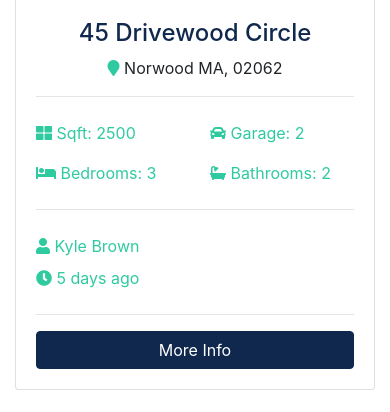
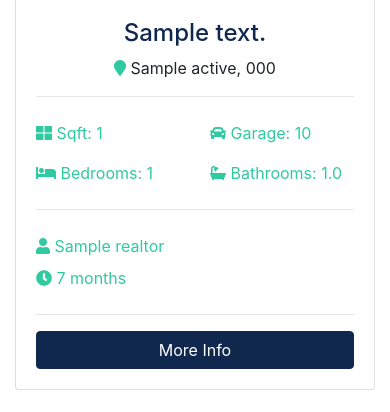
Before and after one commit to fjcasti1/django-BTRE-project, a Django app: page / in a window 390 px wide. Shown: the part 1194-1606 px from the top of the page. Run offline with Django 3.2, Linux system fonts and the light colour scheme; tables that the repository leaves empty hold one stand-in row (values such as "Sample post"); grey boxes marked "Sample" are stand-in pictures; some libraries are stand-ins or nearby versions.

Commit message:
Make home and about dynamic

```diff
--- a/listings/views.py
+++ b/listings/views.py
@@ -5,7 +5,7 @@ from .models import Listing
 
 def index(request):
     listings = Listing.objects.order_by('-list_date').filter(is_published=True)
-    paginator = Paginator(listings, 2)
+    paginator = Paginator(listings, 6)
     page = request.GET.get('page')
     paged_listings = paginator.get_page(page)
 
--- a/pages/views.py
+++ b/pages/views.py
@@ -1,9 +1,22 @@
 from django.shortcuts import render
+from listings.models import Listing
+from realtors.models import Realtor
 
 
 def index(request):
-    return render(request, 'pages/index.html')
+    listings = Listing.objects.order_by(
+        '-list_date').filter(is_published=True)[:3]
+    context = {
+        'listings': listings
+    }
+    return render(request, 'pages/index.html', context)
 
 
 def about(request):
-    return render(request, 'pages/about.html')
+    realtors = Realtor.objects.order_by('-hire_date')
+    mvps = realtors.filter(is_mvp=True)
+    context = {
+        'realtors': realtors,
+        'mvps': mvps
+    }
+    return render(request, 'pages/about.html', context)
--- a/templates/pages/index.html
+++ b/templates/pages/index.html
@@ -1,4 +1,8 @@
-{% extends 'base.html' %} {% block content %}
+{% extends 'base.html' %}
+
+{% load humanize %}
+
+{% block content %}
 <!-- Showcase -->
 <section id="showcase">
   <div class="container text-center">
@@ -149,135 +153,60 @@
   <div class="container">
     <h3 class="text-center mb-3">Latest Listings</h3>
     <div class="row">
-      <!-- Listing 1 -->
+      {% if listings %}
+        {% for listing in listings%}
           <div class="col-md-6 col-lg-4 mb-4">
             <div class="card listing-preview">
-          <img class="card-img-top" src="assets/img/homes/home-1.jpg" alt="" />
+              <img class="card-img-top" src="{{ listing.photo_main.url }}" alt="" />
               <div class="card-img-overlay">
                 <h2>
-              <span class="badge badge-secondary text-white">$490,000</span>
+                  <span class="badge badge-secondary text-white">${{ listing.price | intcomma }}</span>
                 </h2>
               </div>
               <div class="card-body">
                 <div class="listing-heading text-center">
-              <h4 class="text-primary">45 Drivewood Circle</h4>
+                  <h4 class="text-primary">{{ listing.address }}</h4>
                   <p>
-                <i class="fas fa-map-marker text-secondary"></i> Norwood MA,
-                02062
+                    <i class="fas fa-map-marker text-secondary"></i>
+                    {{ listing.city }} {{ listing.state }}, {{ listing.zipcode }}
                   </p>
                 </div>
                 <hr />
                 <div class="row py-2 text-secondary">
                   <div class="col-6">
-                <i class="fas fa-th-large"></i> Sqft: 2500
+                    <i class="fas fa-th-large"></i> Sqft: {{ listing.sqft }}
                   </div>
-              <div class="col-6"><i class="fas fa-car"></i> Garage: 2</div>
+                  <div class="col-6"><i class="fas fa-car"></i> Garage: {{ listing.garage }}</div>
                 </div>
                 <div class="row py-2 text-secondary">
-              <div class="col-6"><i class="fas fa-bed"></i> Bedrooms: 3</div>
-              <div class="col-6"><i class="fas fa-bath"></i> Bathrooms: 2</div>
+                  <div class="col-6"><i class="fas fa-bed"></i>
+                    Bedrooms: {{ listing.bedrooms }}</div>
+                  <div class="col-6"><i class="fas fa-bath"></i>
+                    Bathrooms: {{ listing.bathrooms }}
+                  </div>
                 </div>
                 <hr />
                 <div class="row py-2 text-secondary">
-              <div class="col-6"><i class="fas fa-user"></i> Kyle Brown</div>
+                  <div class="col-6"><i class="fas fa-user"></i> {{ listing.realtor }}</div>
                 </div>
                 <div class="row text-secondary pb-2">
-              <div class="col-6"><i class="fas fa-clock"></i> 5 days ago</div>
+                  <div class="col-6"><i class="fas fa-clock"></i>
+                    {{ listing.list_date | timesince }}
+                  </div>
                 </div>
                 <hr />
-            <a href="listing.html" class="btn btn-primary btn-block"
+                <a href="{% url 'listing' listing.id %}" class="btn btn-primary btn-block"
                   >More Info</a
                 >
               </div>
             </div>
           </div>
-
-      <!-- Listing 2 -->
-      <div class="col-md-6 col-lg-4 mb-4">
-        <div class="card listing-preview">
-          <img class="card-img-top" src="assets/img/homes/home-2.jpg" alt="" />
-          <div class="card-img-overlay">
-            <h2>
-              <span class="badge badge-secondary text-white">$550,000</span>
-            </h2>
+        {% endfor %}
+      {% else %}
+        <div class="col-md-12">
+          <p>No Listings Available</p>
         </div>
-          <div class="card-body">
-            <div class="listing-heading text-center">
-              <h4 class="text-primary">18 Jefferson Lane</h4>
-              <p>
-                <i class="fas fa-map-marker text-secondary"></i> Woburn MA,
-                01801
-              </p>
-            </div>
-            <hr />
-            <div class="row py-2 text-secondary">
-              <div class="col-6">
-                <i class="fas fa-th-large"></i> Sqft: 3200
-              </div>
-              <div class="col-6"><i class="fas fa-car"></i> Garage: 1</div>
-            </div>
-            <div class="row py-2 text-secondary">
-              <div class="col-6"><i class="fas fa-bed"></i> Bedrooms: 4</div>
-              <div class="col-6">
-                <i class="fas fa-bath"></i> Bathrooms: 2.5
-              </div>
-            </div>
-            <hr />
-            <div class="row py-2 text-secondary">
-              <div class="col-6"><i class="fas fa-user"></i> Mark Hudson</div>
-            </div>
-            <div class="row text-secondary pb-2">
-              <div class="col-6"><i class="fas fa-clock"></i> 5 days ago</div>
-            </div>
-            <hr />
-            <a href="listing.html" class="btn btn-primary btn-block"
-              >More Info</a
-            >
-          </div>
-        </div>
-      </div>
-
-      <!-- Listing 3 -->
-      <div class="col-md-6 col-lg-4 mb-4">
-        <div class="card listing-preview">
-          <img class="card-img-top" src="assets/img/homes/home-3.jpg" alt="" />
-          <div class="card-img-overlay">
-            <h2>
-              <span class="badge badge-secondary text-white">$580,000</span>
-            </h2>
-          </div>
-          <div class="card-body">
-            <div class="listing-heading text-center">
-              <h4 class="text-primary">187 Woodrow Street</h4>
-              <p>
-                <i class="fas fa-map-marker text-secondary"></i> Salem MA, 01915
-              </p>
-            </div>
-            <hr />
-            <div class="row py-2 text-secondary">
-              <div class="col-6">
-                <i class="fas fa-th-large"></i> Sqft: 3107
-              </div>
-              <div class="col-6"><i class="fas fa-car"></i> Garage: 0</div>
-            </div>
-            <div class="row py-2 text-secondary">
-              <div class="col-6"><i class="fas fa-bed"></i> Bedrooms: 4</div>
-              <div class="col-6"><i class="fas fa-bath"></i> Bathrooms: 3</div>
-            </div>
-            <hr />
-            <div class="row py-2 text-secondary">
-              <div class="col-6"><i class="fas fa-user"></i> Mark Hudson</div>
-            </div>
-            <div class="row text-secondary pb-2">
-              <div class="col-6"><i class="fas fa-clock"></i> 5 days ago</div>
-            </div>
-            <hr />
-            <a href="listing.html" class="btn btn-primary btn-block"
-              >More Info</a
-            >
-          </div>
-        </div>
-      </div>
+      {% endif %}
     </div>
   </div>
 </section>
```
Also changed, not shown: templates/pages/about.html (+20 -34 lines). Lines whose indentation alone changed are shown as unchanged.
